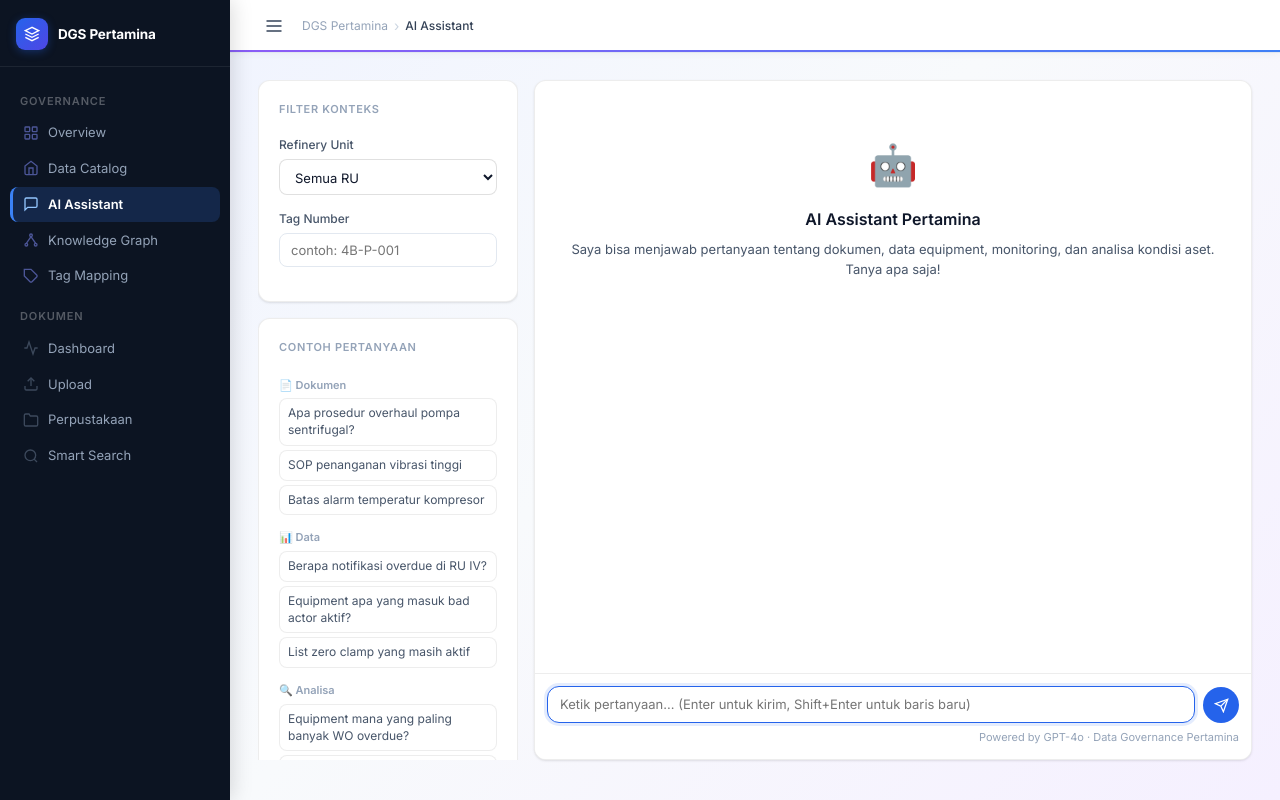
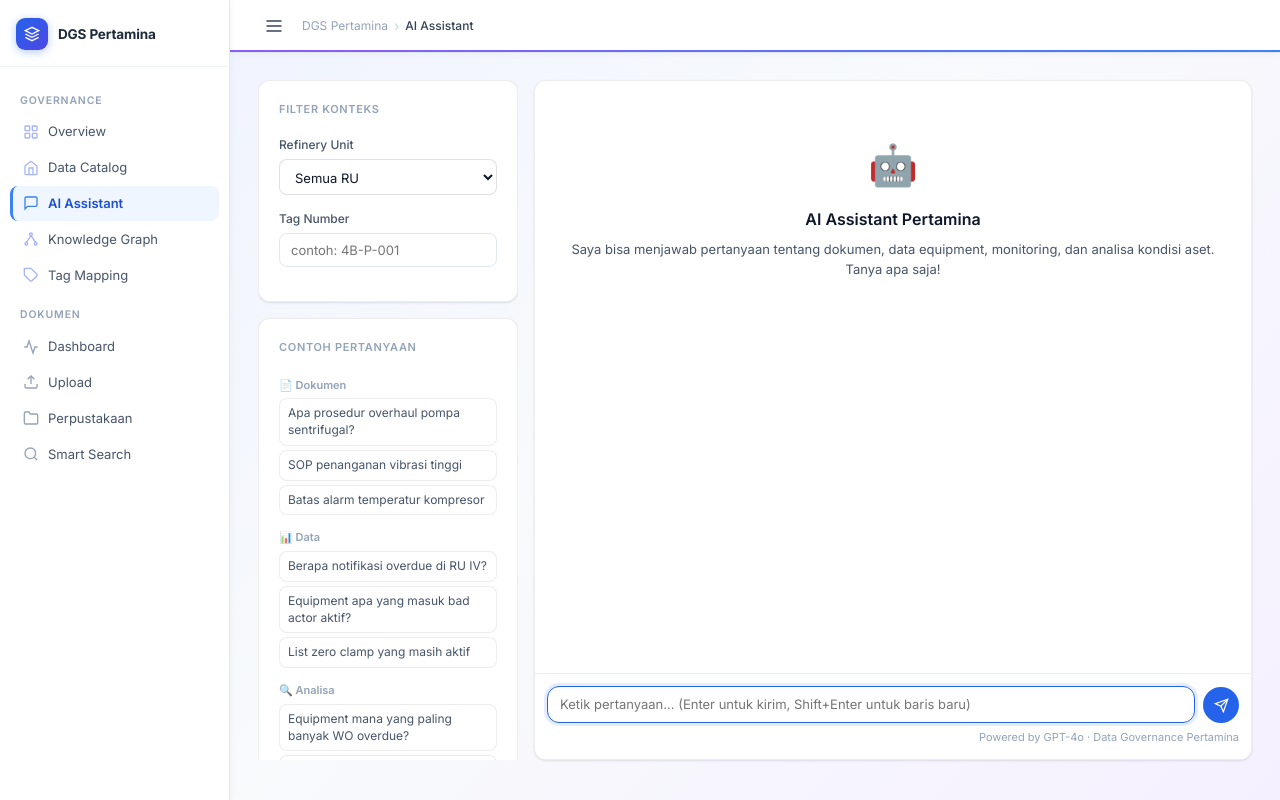
Before and after one commit to adnannasution/datagovernance, a FastAPI app: page /chat in a window 1280 px wide. Run offline with FastAPI, Linux system fonts and the light colour scheme; some libraries are stand-ins or nearby versions.

Commit message:
Switch sidebar to clean white modern style (#64)
* Add Equipment 360 API endpoints with tag variant resolution

- Update all db_equipment query functions to accept tags=None and use IN (...) for multi-variant queries
- Update get_equipment_360() to call resolve_tag_variants() and pass variants to all sub-queries
- Add GET /api/tag/{tag}/resolve — returns canonical tag + all approved variants from tag_mapping
- Add GET /api/tag/{tag}/summary — returns full 360 data using all tag variants

External Equipment 360 project can now call these endpoints to get richer data across all tag aliases.

https://claude.ai/code/session_014htj8mcsK8qQ5oMrrScuSb

* Soften UI colors, fix upload card layout, fix search download

- Replace dark navy gradients on upload-left and search-hero with soft indigo/periwinkle (eff6ff→eef2ff→f5f3ff)
- Upload page: convert from full-bleed layout to a rounded card (max-width 900px, border-radius 16px, box-shadow)
- Search filter pills: switch from dark glass to light white/indigo style
- Search download: remove stray `download` attribute so browser uses server Content-Disposition header for correct filename

https://claude.ai/code/session_014htj8mcsK8qQ5oMrrScuSb

* Switch sidebar to clean white modern style

Replace dark navy sidebar with white/light design: white bg, light gray hover,
blue-tinted active state, dark text — matches Notion/Linear/Vercel aesthetic

https://claude.ai/code/session_014htj8mcsK8qQ5oMrrScuSb

---------

Co-authored-by: Claude <noreply@anthropic.com>

```diff
--- a/static/css/style.css
+++ b/static/css/style.css
@@ -47,12 +47,12 @@
 
   /* Sidebar */
   --sidebar-w:    230px;
-  --sidebar-bg:   #0c1422;
-  --sidebar-bg2:  #111b2e;
-  --sidebar-text: #94a3b8;
-  --sidebar-text-active: #ffffff;
-  --sidebar-hover: rgba(255,255,255,0.06);
-  --sidebar-active-bg: rgba(59,130,246,0.18);
+  --sidebar-bg:   #ffffff;
+  --sidebar-bg2:  #f8fafc;
+  --sidebar-text: #64748b;
+  --sidebar-text-active: #1e293b;
+  --sidebar-hover: #f1f5f9;
+  --sidebar-active-bg: #eff6ff;
   --sidebar-active-border: #3b82f6;
 
   /* Shape */
@@ -91,7 +91,7 @@ body {
 ═══════════════════════════════════════════ */
 .sidebar {
   width: var(--sidebar-w);
-  background: #0c1422;
+  background: #ffffff;
   display: flex;
   flex-direction: column;
   position: fixed;
@@ -100,7 +100,8 @@ body {
   z-index: 100;
   overflow-y: auto;
   overflow-x: hidden;
-  box-shadow: 2px 0 20px rgba(0,0,0,0.15);
+  border-right: 1px solid #e5e7eb;
+  box-shadow: 1px 0 8px rgba(0,0,0,0.04);
 }
 
 .sidebar-brand {
@@ -108,9 +109,9 @@ body {
   display: flex;
   align-items: center;
   gap: 10px;
-  border-bottom: 1px solid rgba(255,255,255,0.07);
+  border-bottom: 1px solid #f1f5f9;
   flex-shrink: 0;
-  background: #0c1422;
+  background: #ffffff;
 }
 .brand-icon-wrap {
   width: 32px;
@@ -130,7 +131,7 @@ body {
 .brand-text {
   font-size: 13.5px;
   font-weight: 700;
-  color: #ffffff;
+  color: #1e293b;
   letter-spacing: -0.01em;
   line-height: 1.2;
 }
@@ -144,11 +145,11 @@ body {
 }
 
 .nav-group-label {
-  font-size: 11px;
+  font-size: 10.5px;
   font-weight: 600;
   text-transform: uppercase;
   letter-spacing: .08em;
-  color: rgba(255,255,255,0.3);
+  color: #94a3b8;
   padding: 8px 10px 4px;
   margin-top: 6px;
 }
@@ -159,7 +160,7 @@ body {
   gap: 9px;
   padding: 7px 10px;
   border-radius: 8px;
-  color: #94a3b8;
+  color: #475569;
   text-decoration: none;
   font-size: 13px;
   font-weight: 400;
@@ -169,33 +170,32 @@ body {
 }
 .nav-item svg {
   width: 16px; height: 16px;
-  stroke: #64748b; fill: none; stroke-width: 2;
+  stroke: #94a3b8; fill: none; stroke-width: 2;
   flex-shrink: 0;
-  opacity: 0.55;
   transition: opacity 0.15s, stroke 0.15s;
 }
 .nav-item:hover {
-  background: rgba(255,255,255,0.06);
-  color: #e2e8f0;
-}
-.nav-item:hover svg { stroke: #93c5fd; opacity: 1; }
+  background: #f1f5f9;
+  color: #1e293b;
+}
+.nav-item:hover svg { stroke: #6366f1; }
 .nav-item.active {
-  background: rgba(59,130,246,0.18);
-  color: #ffffff;
+  background: #eff6ff;
+  color: #1d4ed8;
   font-weight: 600;
   border-left-color: #3b82f6;
 }
-.nav-item.active svg { stroke: #60a5fa; opacity: 1; }
-
-/* Governance section icon colors */
-.nav-item.gov-item svg { stroke: #818cf8; }
-.nav-item.gov-item:hover svg,
-.nav-item.gov-item.active svg { stroke: #93c5fd; }
-
-/* Dokumen section icon colors */
-.nav-item.doc-item svg { stroke: #64748b; }
-.nav-item.doc-item:hover svg,
-.nav-item.doc-item.active svg { stroke: #60a5fa; }
+.nav-item.active svg { stroke: #3b82f6; }
+
+/* Governance section */
+.nav-item.gov-item svg { stroke: #a5b4fc; }
+.nav-item.gov-item:hover svg { stroke: #6366f1; }
+.nav-item.gov-item.active svg { stroke: #3b82f6; }
+
+/* Dokumen section */
+.nav-item.doc-item svg { stroke: #94a3b8; }
+.nav-item.doc-item:hover svg { stroke: #6366f1; }
+.nav-item.doc-item.active svg { stroke: #3b82f6; }
 
 /* ─── Sidebar close button (mobile) ─── */
 .sidebar-close-btn {
@@ -206,10 +206,10 @@ body {
   cursor: pointer;
   padding: 4px;
   border-radius: 6px;
-  color: rgba(255,255,255,0.5);
+  color: #94a3b8;
   transition: color 0.15s, background 0.15s;
 }
-.sidebar-close-btn:hover { color: #fff; background: rgba(255,255,255,0.1); }
+.sidebar-close-btn:hover { color: #1e293b; background: #f1f5f9; }
 .sidebar-close-btn svg { width: 18px; height: 18px; stroke: currentColor; fill: none; stroke-width: 2; display: block; }
 
 /* ─── Sidebar overlay (mobile) ─── */
@@ -237,7 +237,7 @@ body {
 .sidebar.collapsed .nav-item { justify-content: center; padding: 8px; border-left-color: transparent !important; }
 .sidebar.collapsed .nav-item svg { margin: 0; opacity: 0.7; }
 .sidebar.collapsed .nav-item.active svg { opacity: 1; }
-.sidebar.collapsed .nav-item:hover { background: rgba(255,255,255,0.1); }
+.sidebar.collapsed .nav-item:hover { background: #f1f5f9; }
 .sidebar.collapsed .sidebar-nav { padding: 0.5rem 0.25rem; gap: 2px; }
 
 /* Transition for collapse animation */
```
